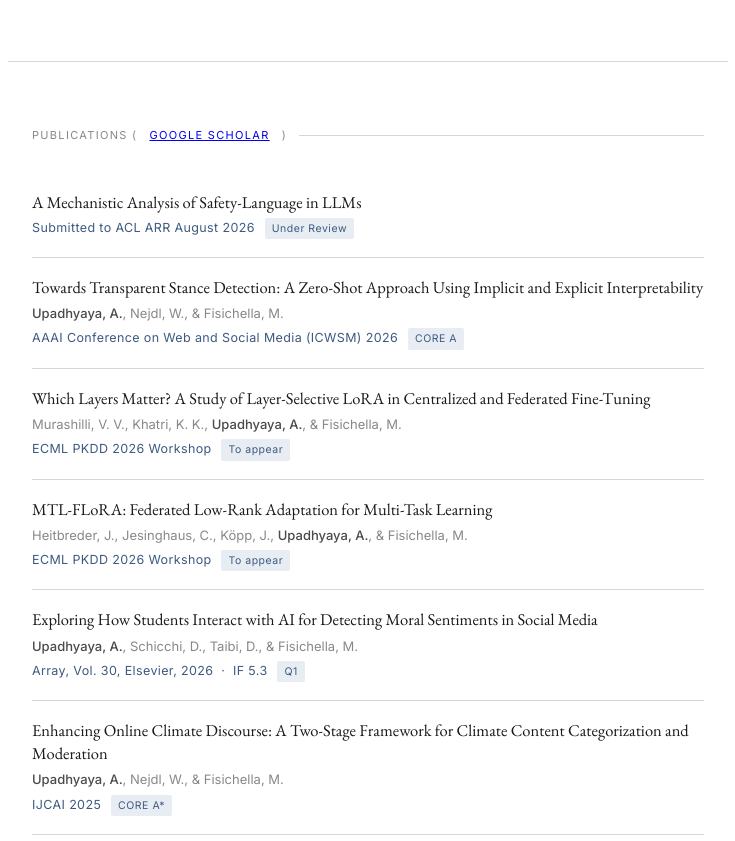
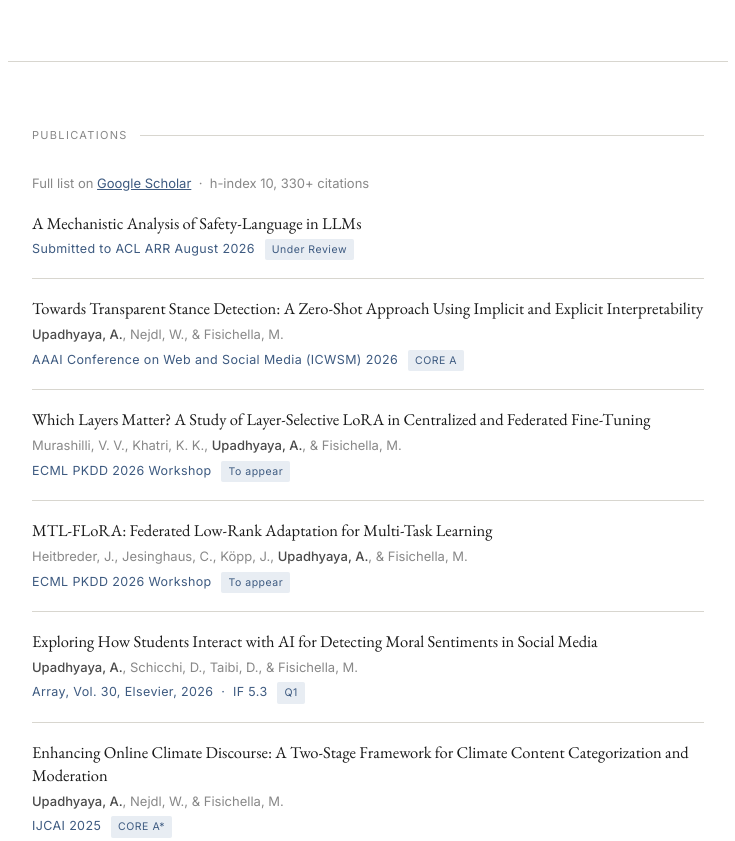
Before and after one commit to apoorva-upadhyaya/apoorva-upadhyaya.github.io, a plain HTML site: page index.html in a window 1280 px wide. Shown: the part 1764-2605 px from the top of the page, without its empty margins (272-1007 px from the left). Drawn offline with nearby package versions, Linux system fonts and the light colour scheme.

Commit message:
Update index.html

```diff
--- a/index.html
+++ b/index.html
@@ -365,7 +365,10 @@
 
 <!-- PUBLICATIONS -->
 <section id="publications">
-  <p class="section-label">Publications (<a href="https://scholar.google.com/citations?user=kRwvOfUAAAAJ&hl=en" target="_blank">Google Scholar</a>)</p>
+  <p class="section-label">Publications</p>
+  <p style="margin-top:20px; font-size:13px; color:var(--ink-muted);">
+    Full list on <a href="https://scholar.google.com/citations?user=kRwvOfUAAAAJ&hl=en" target="_blank" style="color:var(--accent);">Google Scholar</a> &nbsp;·&nbsp; h-index 10, 330+ citations
+  </p>
   <ul class="pub-list">
 
     <li class="pub-item">
@@ -438,9 +441,7 @@
     </li>
 
   </ul>
-  <p style="margin-top:20px; font-size:13px; color:var(--ink-muted);">
-    Full list on <a href="https://scholar.google.com/citations?user=kRwvOfUAAAAJ&hl=en" target="_blank" style="color:var(--accent);">Google Scholar</a> &nbsp;·&nbsp; h-index 10, 320+ citations
-  </p>
+
 </section>
 
 <!-- SERVICE & TEACHING -->
```
